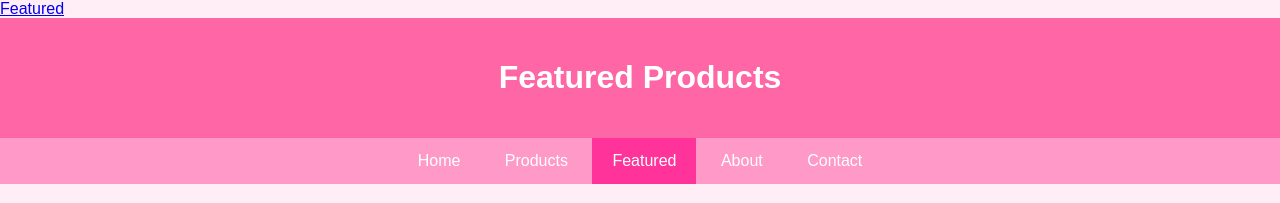
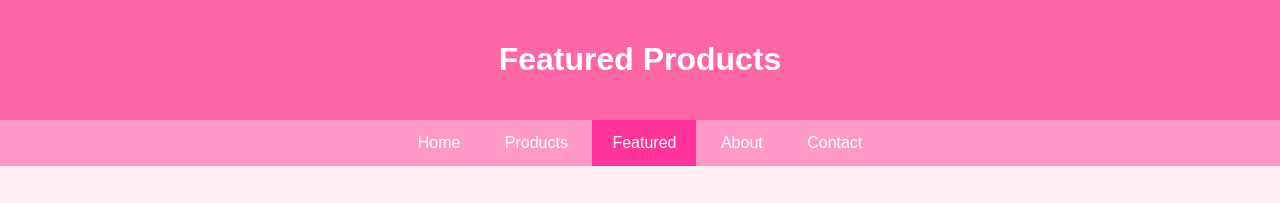
Before and after one commit to funkyboii1/mywebsite, a plain HTML site: page Featured.html in a window 1280 px wide. Shown: the top 203 px of the page. Drawn offline with Linux system fonts and the light colour scheme.

Commit message:
Update Featured.html

```diff
--- a/Featured.html
+++ b/Featured.html
@@ -4,7 +4,6 @@
   <meta charset="UTF-8" />
   <meta name="viewport" content="width=device-width, initial-scale=1.0"/>
   <title>Apple - Featured</title>
-  <a href="featured.html">Featured</a>
   <link rel="stylesheet" href="style.css" />
 </head>
 <body>
```
